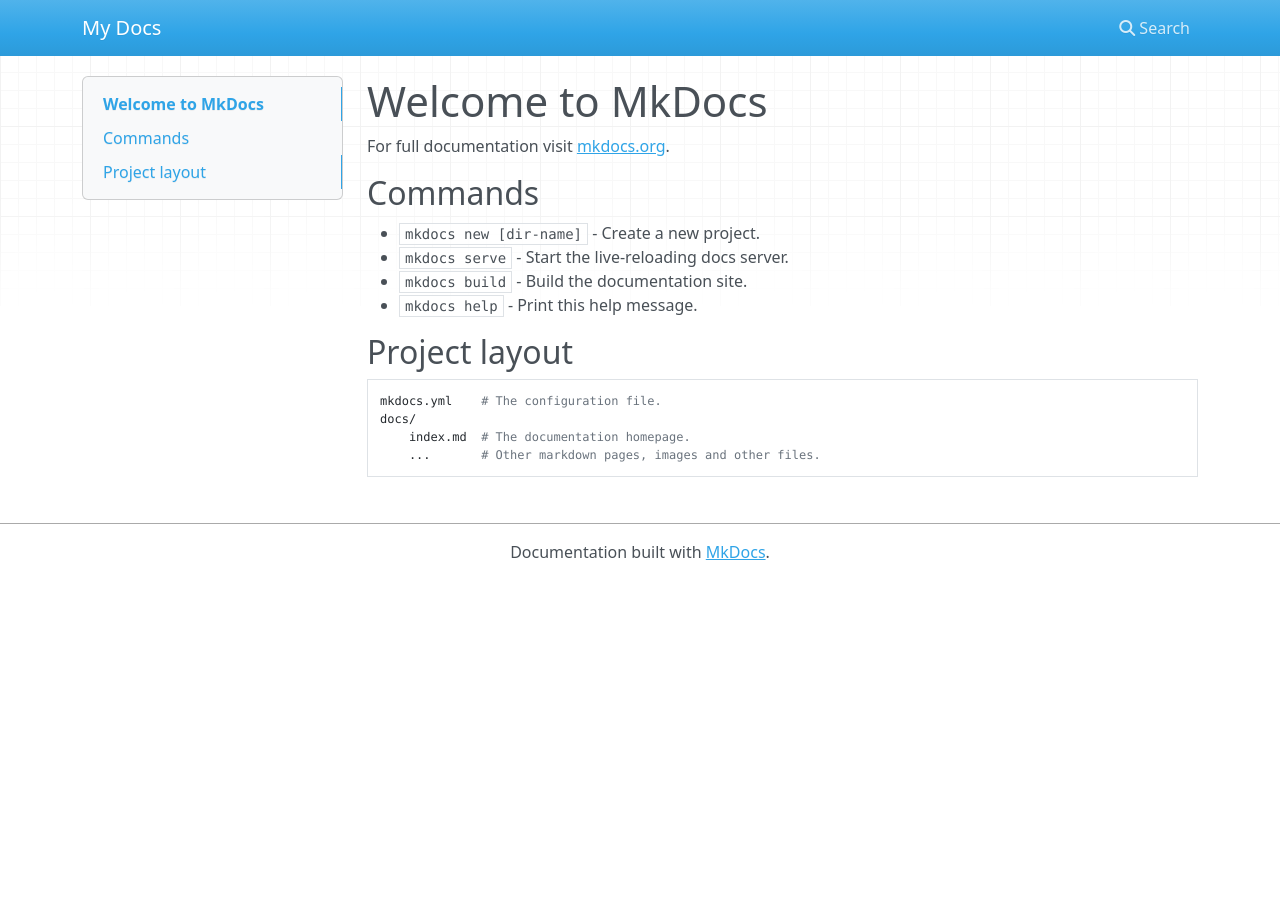
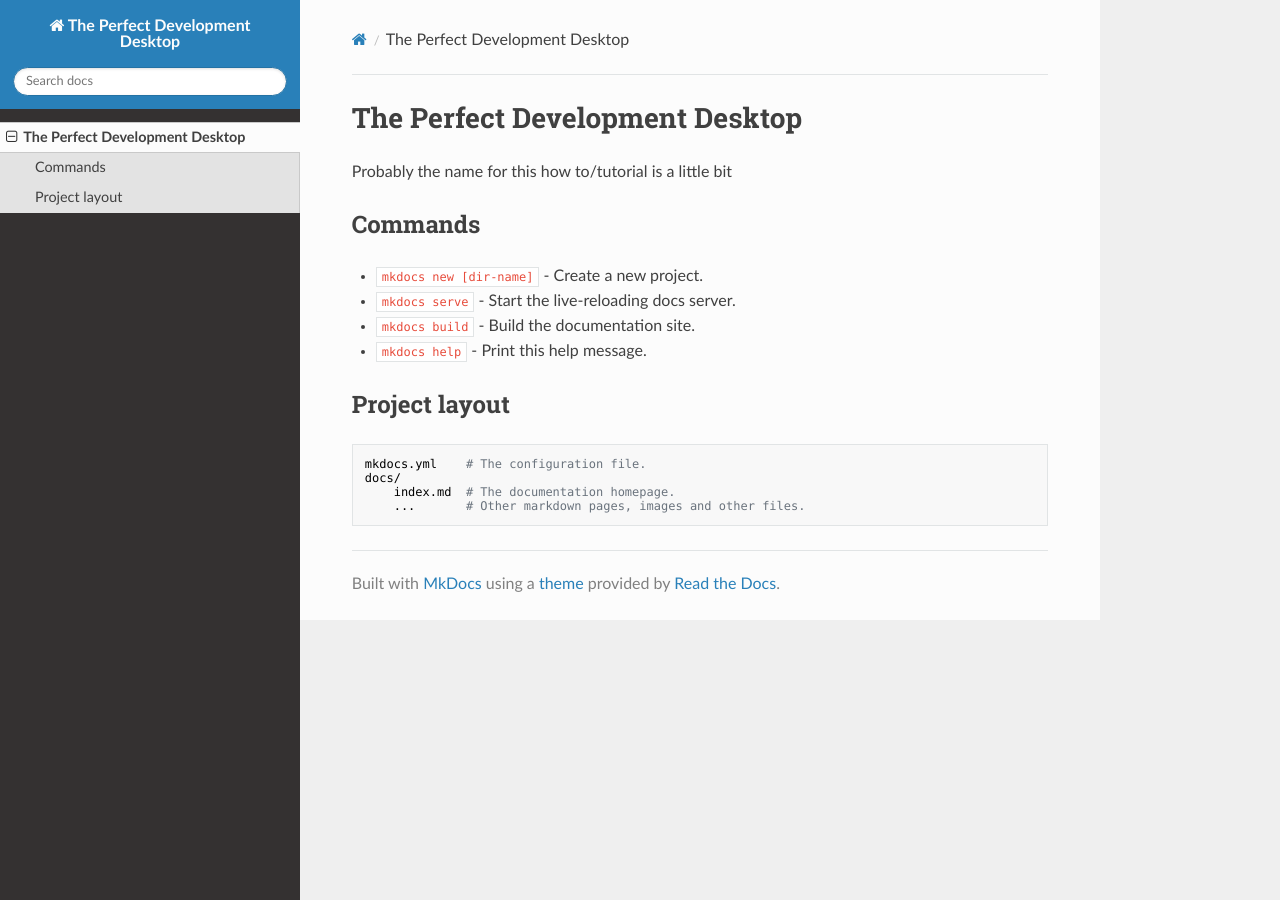
Before and after one commit to gros777/thePerfectDevDesktop, an MkDocs documentation site: the page built from docs/index.md, in a window 1280 px wide. Built offline with MkDocs 1.6.1, drawn with Linux system fonts in a browser that asks for light colours; nearby versions of some CDN libraries.

Commit message:
changing theme to readthedocs

```diff
--- a/docs/index.md
+++ b/docs/index.md
@@ -1,7 +1,6 @@
-# Welcome to MkDocs
+# The Perfect Development Desktop
 
-For full documentation visit [mkdocs.org](http://mkdocs.org).
-
+Probably the name for this how to/tutorial is a little bit
 ## Commands
 
 * `mkdocs new [dir-name]` - Create a new project.
--- a/mkdocs.yml
+++ b/mkdocs.yml
@@ -1 +1,2 @@
-site_name: My Docs
+site_name: The Perfect Development Desktop
+theme: readthedocs
```
Also changed, not shown: 2 other files.
